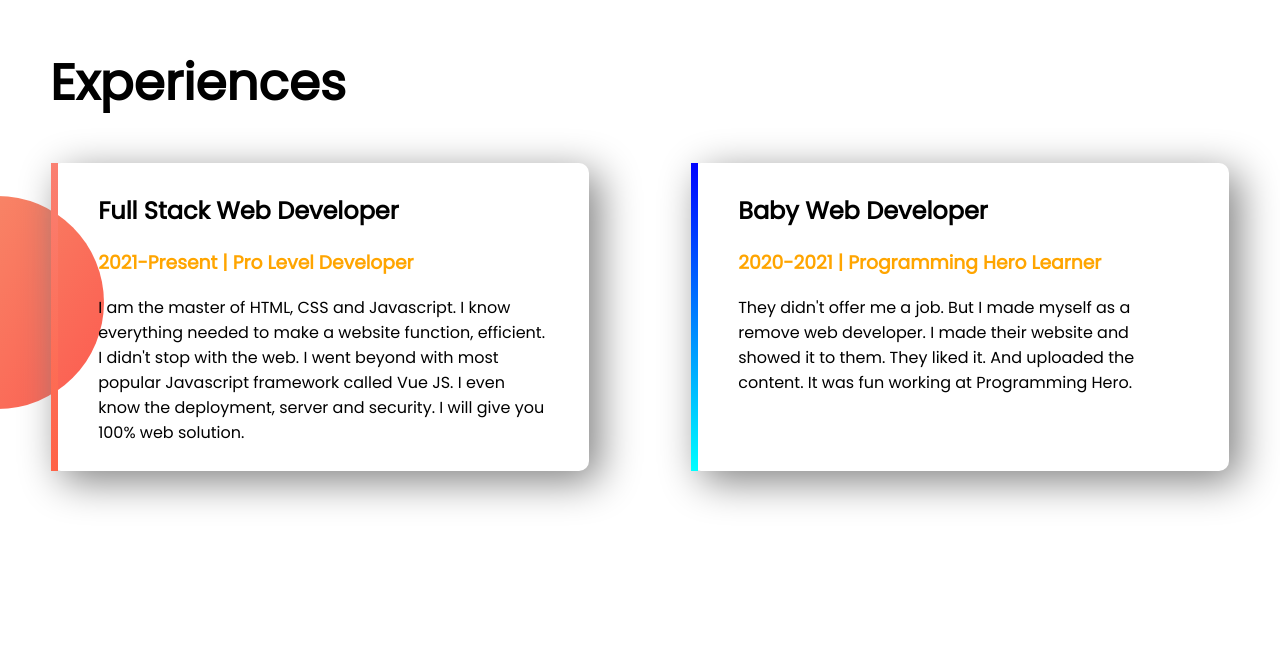
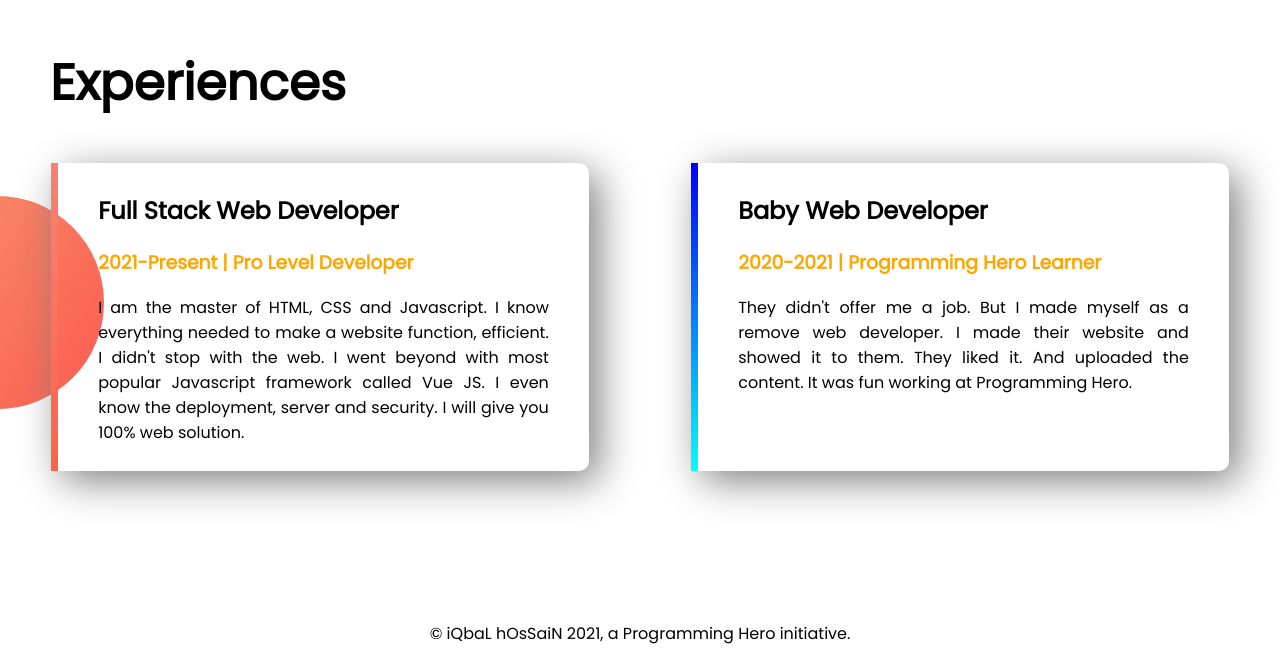
Before and after one commit to ireprised/developer_portfolio, a plain HTML site: page index.html in a window 1280 px wide. Shown: the part 1172-1834 px from the top of the page. Before the commit the page ends 1793 px from the top, so only its background shows below. Drawn offline with Linux system fonts and the light colour scheme.

Commit message:
footer added

```diff
--- a/index.html
+++ b/index.html
@@ -44,6 +44,7 @@
                 <p>I already learned the basic HTML and CSS. I can build any simple website. I can even teach my grandma
                     how
                     to make simple website. My goal is to build 3 websites and learn advanced topics.</p>
+                <br>
                 <a class="link-button" target="_blank" href="http://google.com">Download Resume</a>
             </div>
         </div>
@@ -70,6 +71,11 @@
             </div>
         </div>
     </section>
+    <footer>
+        <p>
+            © iQbaL hOsSaiN 2021, a Programming Hero initiative.
+        </p>
+    </footer>
 </body>
 
 </html>
--- a/style.css
+++ b/style.css
@@ -6,7 +6,7 @@ h1{
     font-size: 50px;
 }
 p{
-    text-orientation: sideways;
+    text-align: justify;
 }
 
 .orange-color{
@@ -72,3 +72,7 @@ p{
     border-image: linear-gradient(salmon, tomato);
     border-image-slice: 1 ;
 }
+footer p{
+    text-align: center;
+
+}
```
